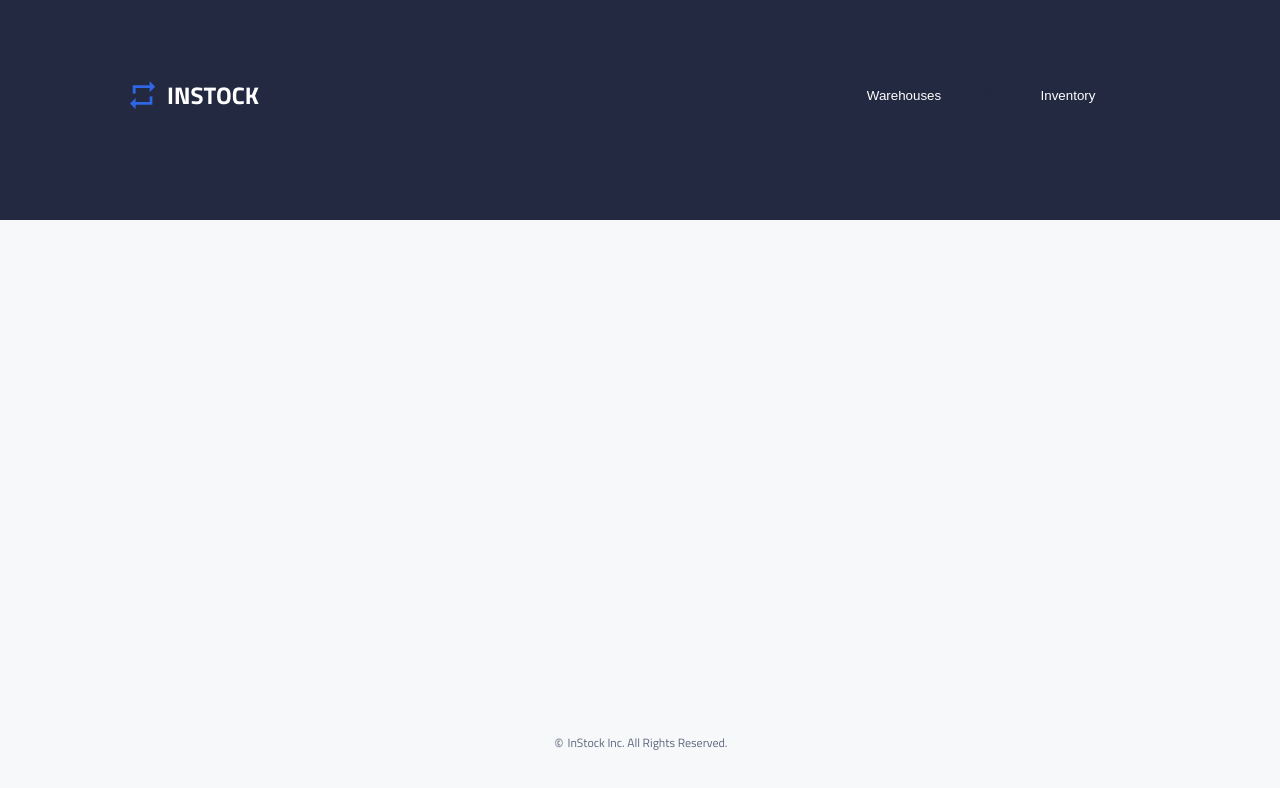
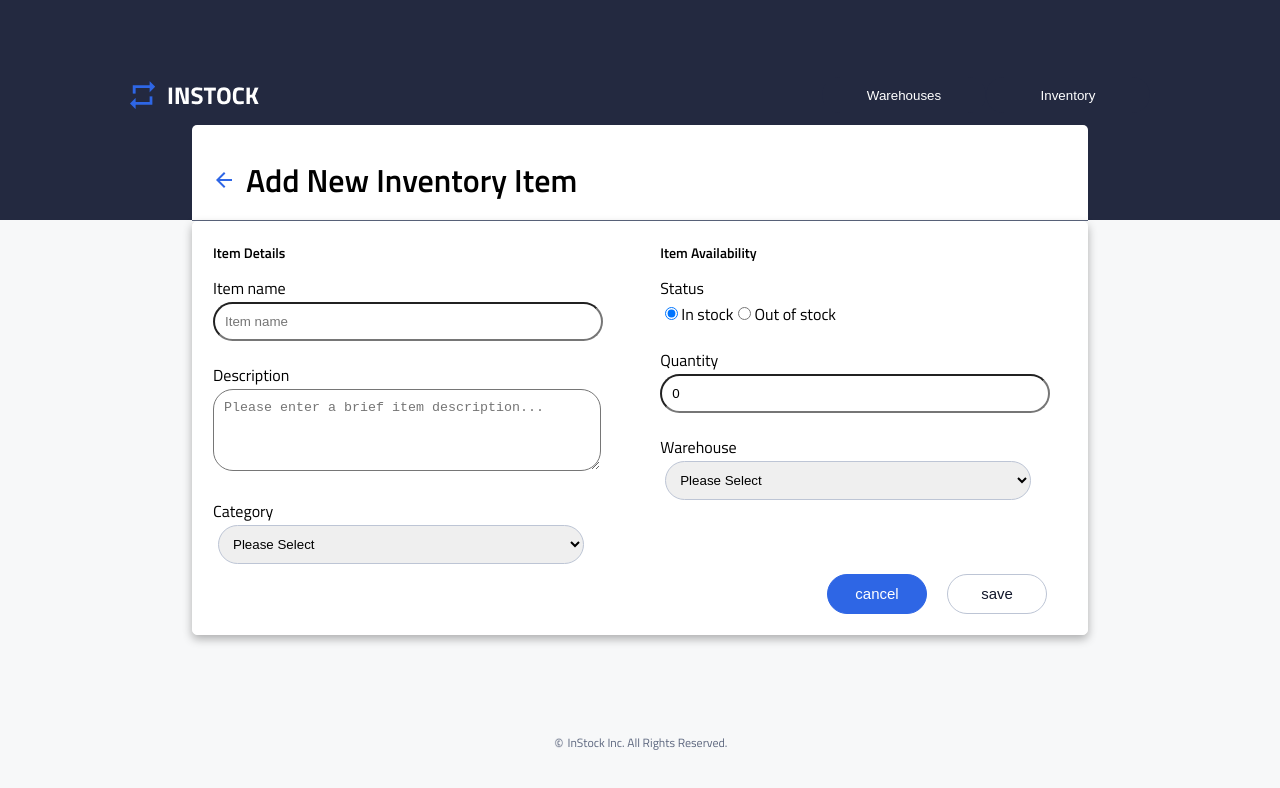
Before and after one commit to davidmaxxxy/instock-client, a React (Create React App) app: page /edit/inventory/1 in a window 1280 px wide. Shown: the top 788 px of the page. Built offline with nearby package versions, Linux system fonts and the light colour scheme.

Commit message:
edit inventory build

```diff
--- a/src/AppNavigations/AppNavigations.js
+++ b/src/AppNavigations/AppNavigations.js
@@ -6,6 +6,7 @@ import WarehouseDetailPage from "../Pages/WarehouseDetailPage/WarehouseDetailPag
 import InventoryDetailPage from "../Pages/InventoryDetailPage/InventoryDetailPage";
 import WarehouseListPage from "../Pages/WarehouseListPage/WarehouseListPage";
 import AddNewInventory from "../Pages/AddNewInventory/AddNewInventory";
+import EditInventory from "../Pages/EditInventory/EditInventory";
 
 const AppNavigations = () => {
   return (
@@ -22,6 +23,7 @@ const AppNavigations = () => {
       />
       <Route path="/" element={<WarehouseListPage />} />
       <Route path="/add/inventory/:warehouseId" element={<AddNewInventory />} />
+      <Route path="/edit/inventory/:warehouseId" element={<EditInventory />} />
 
       <Route path="/warehouse/:id/edit" element={<EditWarehouse />} />
     </Routes>
--- /dev/null
+++ b/src/Pages/EditInventory/EditInventory.js
@@ -0,0 +1,228 @@
+import React, { useState } from "react";
+import axios from "axios";
+import "./EditInventory.scss";
+import PageWrapper from "../../Components/PageWrapper/PageWrapper";
+import DropDown from "../../Components/DropDown/DropDown";
+import DynamicButton from "../../Components/DynamicButton/DynamicButton";
+import { FontAwesomeIcon } from "@fortawesome/react-fontawesome";
+import { faPencilAlt, faPlus } from "@fortawesome/free-solid-svg-icons";
+import { useNavigate, useParams } from "react-router-dom";
+
+const listOfWarehouse = ["Warehouse 1", "Warehouse 2"];
+
+const EditInventory = () => {
+  const { warehouseId } = useParams();
+  const navigate = useNavigate();
+  const [status, setStatus] = useState("In stock");
+  const [formData, setFormData] = useState({
+    item_name: "",
+    description: "",
+    category: "",
+    status: "In stock",
+    quantity: 0,
+    warehouse_name: "",
+  });
+
+
+  const [errors, setErrors] = useState({});
+
+  const validateForm = () => {
+    let newErrors = {};
+
+    if (!formData.item_name) newErrors.item_name = "Item name is required";
+    if (!formData.description)
+      newErrors.description = "Description is required";
+    if (!formData.category) newErrors.category = "Category is required";
+    if (!formData.status) newErrors.status = "Status is required";
+    if (formData.status === "In stock" && formData.quantity <= 0)
+      newErrors.quantity = "Quantity must be greater than 0 if in stock";
+
+    setErrors(newErrors);
+    return Object.keys(newErrors).length === 0;
+  };
+
+  const handleChange = (name, value) => {
+    setFormData({ ...formData, [name]: value });
+  };
+  const handleSubmit = async (e) => {
+    e.preventDefault();
+
+    if (validateForm()) {
+      try {
+        const {
+          item_name,
+          description,
+          category,
+          status: warehouseStatus,
+          quantity,
+        } = formData;
+        const { status: resStatus } = await axios.post(
+          `${process.env.REACT_APP_BACKEND_URL}/inventories`,
+          {
+            warehouse_id: warehouseId,
+            item_name,
+            description,
+            category,
+            status: warehouseStatus,
+            quantity,
+          }
+        );
+        if (resStatus === 201) {
+          // Navigate to the inventory list after successful submission
+          navigate("/inventories");
+        }
+      } catch (err) {
+        console.log("Error: ", err);
+      }
+    }
+  };
+
+  return (
+    <PageWrapper
+      title={"Add New Inventory Item"}
+      location={"New-Inventory"}
+      handleBackNavigation={() => navigate(-1)}
+    >
+      <form onSubmit={handleSubmit}>
+        <section className="newInventory__container">
+          <div className="newInventory__Item-Details__container">
+            <h3 className="newInventory__container">Item Details</h3>
+            <div className="newInventory__container__form-container">
+              <p className="newInventory__container__form--input-title">
+                Item name
+              </p>
+              <input
+                className="newInventory__container__form--input"
+                value={formData.item_name}
+                onChange={(e) => handleChange("item_name", e.target.value)}
+                placeholder="Item name"
+              />
+              {errors.item_name && <p className="error">{errors.item_name}</p>}
+            </div>
+
+            <div className="newInventory__container__form-container">
+              <p className="newInventory__container__form--input-title">
+                Description
+              </p>
+              <textarea
+                className="newInventory__container__form--input"
+                value={formData.description}
+                onChange={(e) => handleChange("description", e.target.value)}
+                rows={4}
+                cols={40}
+                placeholder="Please enter a brief item description..."
+              />
+              {errors.description && (
+                <p className="error">{errors.description}</p>
+              )}
+            </div>
+
+            <div className="newInventory__container__form-container">
+              <p className="newInventory__container__form--input-title">
+                Category
+              </p>
+              <DropDown
+                options={listOfWarehouse}
+                handleOnValueSelect={(value) => handleChange("category", value)}
+                placeholder={"Please Select"}
+              />
+              {errors.category && <p className="error">{errors.category}</p>}
+            </div>
+          </div>
+
+          <div className="Warehouse-details__tablet--divider" />
+          <div className="Warehouse-details__mobile--divider" />
+
+          <div className="newInventory__Item-Details__container">
+            <h3 className="newInventory__title">Item Availability</h3>
+            <div className="newInventory__container__form-container">
+              <p className="newInventory__container__form--input-title">
+                Status
+              </p>
+              <div className="newInventory__status--container">
+                <label>
+                  <input
+                    type="radio"
+                    name="status"
+                    value="In stock"
+                    checked={status === "In stock"}
+                    onChange={() => {
+                      setStatus("In stock");
+                      handleChange("status", "In stock");
+                    }}
+                  />
+                  In stock
+                </label>
+                <label>
+                  <input
+                    type="radio"
+                    name="status"
+                    value="Out of stock"
+                    onChange={() => {
+                      setStatus("Out of stock");
+                      handleChange("status", "Out of stock");
+                    }}
+                  />
+                  Out of stock
+                </label>
+              </div>
+              {errors.status && <p className="error">{errors.status}</p>}
+            </div>
+
+            {status === "In stock" && (
+              <div className="newInventory__container__form-container">
+                <p className="newInventory__container__form--input-title">
+                  Quantity
+                </p>
+                <input
+                  className="newInventory__container__form--input"
+                  value={formData.quantity}
+                  onChange={(e) => handleChange("quantity", e.target.value)}
+                  placeholder="0"
+                  type="number"
+                />
+                {errors.quantity && <p className="error">{errors.quantity}</p>}
+              </div>
+            )}
+
+            <div className="newInventory__container__form-container">
+              <p className="newInventory__container__form--input-title">
+                Warehouse
+              </p>
+              <DropDown
+                options={listOfWarehouse}
+                handleOnValueSelect={(value) =>
+                  handleChange("warehouse_name", value)
+                }
+                placeholder={"Please Select"}
+              />
+              {errors.warehouse_name && (
+                <p className="error">{errors.warehouse_name}</p>
+              )}
+            </div>
+          </div>
+        </section>
+
+        <section className="newInventory__btn--container">
+          <DynamicButton
+            title="cancel"
+            colorClass="primary-color-indigo"
+            size="medium"
+            onClick={() => navigate(-1)}
+            Icon={() => <FontAwesomeIcon icon={faPencilAlt} />}
+          />
+
+          <DynamicButton
+            title="save"
+            colorClass="primary-color-white"
+            size="small"
+            onClick={handleSubmit}
+          />
+        </section>
+      </form>
+    </PageWrapper>
+  );
+};
+
+
+export default EditInventory
--- /dev/null
+++ b/src/Pages/EditInventory/EditInventory.scss
@@ -0,0 +1,40 @@
+@use "../../styles/partials/mixin.scss" as *;
+@use "../../styles/partials/variables.scss" as *;
+
+.newInventory__container {
+  display: flex;
+  flex-direction: column;
+  gap: 2rem;
+  @include tablet {
+    flex-direction: row;
+  }
+  &__form-container {
+    padding: 1rem 0;
+    width: 100%;
+  }
+  &__form--input {
+    padding: 1rem;
+    border-radius: 2rem;
+    width: 90%;
+  }
+}
+
+.newInventory__Item-Details__container {
+  width: 100%;
+}
+
+.newInventory__status--container {
+  display: flex;
+  align-items: center;
+}
+
+
+.newInventory__btn--container{
+  display: flex;
+  align-items: center;
+  justify-content: center;
+  @include tablet {
+    justify-content: flex-end;
+  }
+
+}
```
